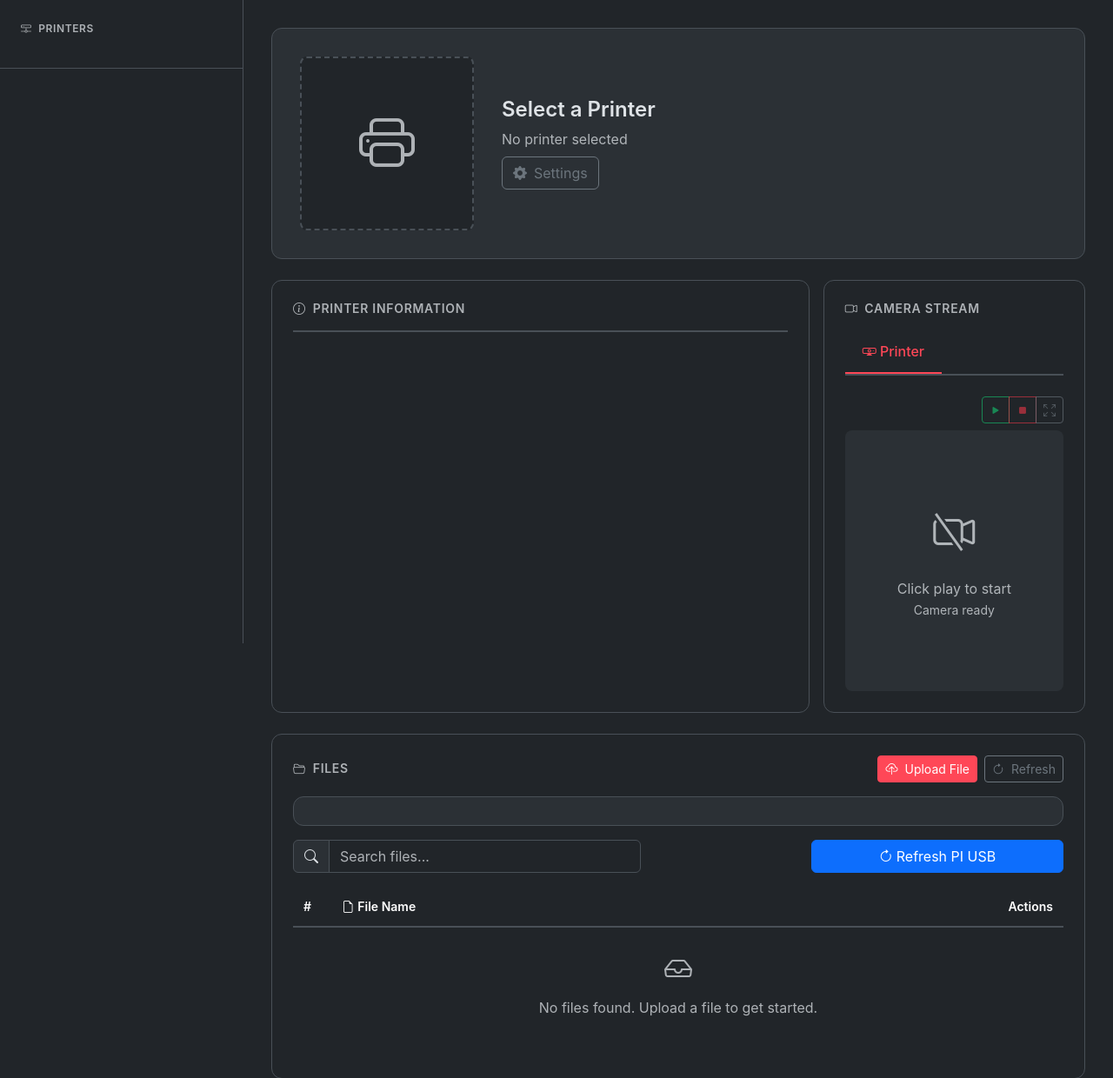
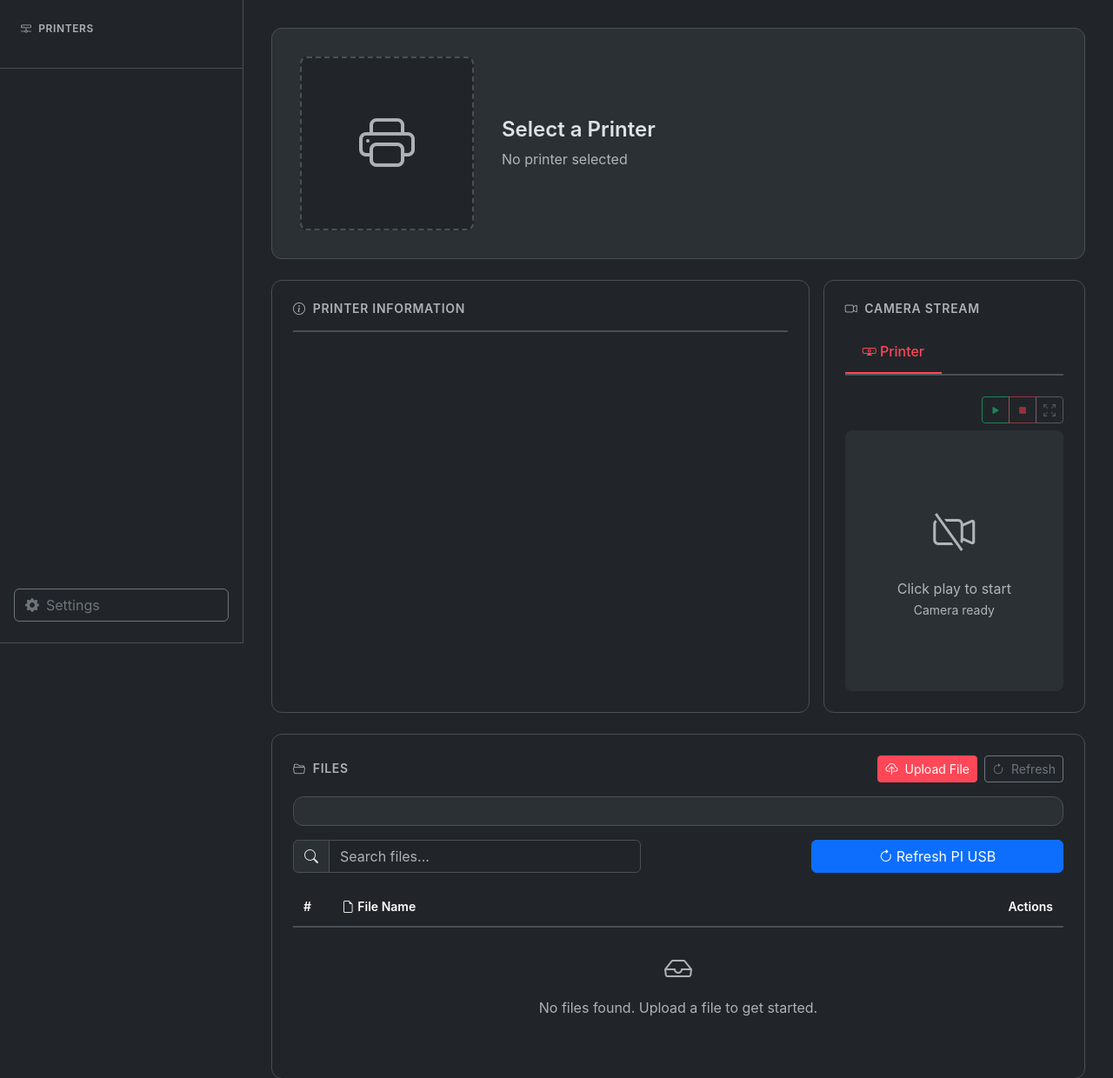
Before and after one commit to xmodpt/ChitUI_v1, a PHP site: page / in a window 1280 px wide. Shown: the part 60-1300 px from the top of the page at 87% size. Run offline with PHP 8.4, Linux system fonts and the light colour scheme.

Commit message:
Move settings button from printer preview to bottom of sidebar
- Remove settings button from printer preview section (right pane)
- Add settings button to bottom of left sidebar for better UX
- Update sidebar CSS to use flexbox for proper positioning
- Settings now appears as an app-level feature rather than printer-specific

```diff
--- a/web/css/chitui.css
+++ b/web/css/chitui.css
@@ -90,6 +90,8 @@ body {
   border-right: 1px solid var(--bs-border-color);
   overflow-y: auto;
   z-index: 1020;
+  display: flex;
+  flex-direction: column;
 }
 
 .sidebar-section {
--- a/web/index.html
+++ b/web/index.html
@@ -47,6 +47,12 @@
         </div>
         <div id="printersList"></div>
       </div>
+      <div class="sidebar-section mt-auto">
+        <button class="btn btn-outline-secondary btn-icon w-100" data-bs-toggle="modal" data-bs-target="#modalSettings">
+          <i class="bi bi-gear-fill"></i>
+          <span>Settings</span>
+        </button>
+      </div>
     </aside>
 
     <main class="app-content">
@@ -62,10 +68,6 @@
             <div class="printer-preview-right">
               <h3 id="printerName">Select a Printer</h3>
               <p id="printerType">No printer selected</p>
-              <button class="btn btn-outline-secondary btn-icon mt-2" data-bs-toggle="modal" data-bs-target="#modalSettings">
-                <i class="bi bi-gear-fill"></i>
-                <span>Settings</span>
-              </button>
             </div>
           </div>
         </div>
```
